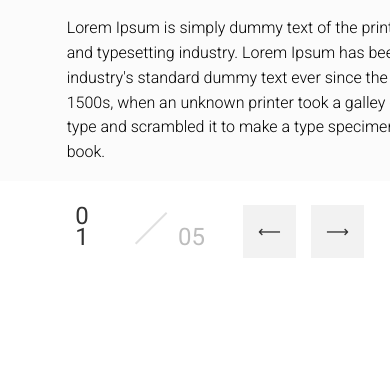
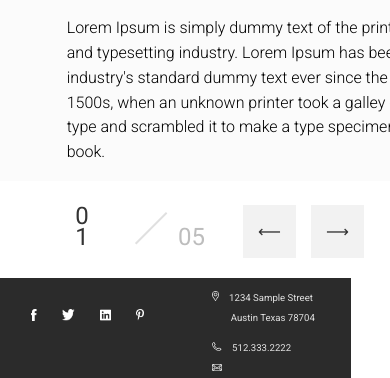
Before and after one commit to elenaturlenko/team2-project1-frontend32, a plain HTML site: page page3.html in a window 390 px wide. Shown: the part 1297-1675 px from the top of the page. Before the commit the page ends 1555 px from the top, so only its background shows below. Drawn offline with Linux system fonts and the light colour scheme.

Commit message:
Added adaptive footer for page 3,4

```diff
--- a/page3style.css
+++ b/page3style.css
@@ -505,6 +505,31 @@
   }
 
   .footer {
+    width: 90%;
+    height: 100px;
+    display: grid;
+    grid-template-columns: 1fr 1fr;
+    grid-template-rows: 1% 4fr 1fr;
+    margin-top: 20px;
+  }
+
+  .footer__contacts {
+    justify-self: start;
+  }
+
+  .footer__menu-socials {
+    margin-top: 30px;
+  }
+
+  .footer__menu-meta {
+    line-height: 20px;
+    margin: 10px;
+  }
+
+  .footer__logo,
+  .footer__menu-breadcrumbs,
+  h3.footer__menu,
+  .row {
     display: none;
   }
 
--- a/page4style.css
+++ b/page4style.css
@@ -309,6 +309,31 @@
   }
 
   .footer {
+    width: 90%;
+    height: 100px;
+    display: grid;
+    grid-template-columns: 1fr 1fr;
+    grid-template-rows: 1% 4fr 1fr;
+    margin-top: 20px;
+  }
+
+  .footer__contacts {
+    justify-self: start;
+  }
+
+  .footer__menu-socials {
+    margin-top: 30px;
+  }
+
+  .footer__menu-meta {
+    line-height: 20px;
+    margin: 10px;
+  }
+
+  .footer__logo,
+  .footer__menu-breadcrumbs,
+  h3.footer__menu,
+  .row {
     display: none;
   }
 }
```
